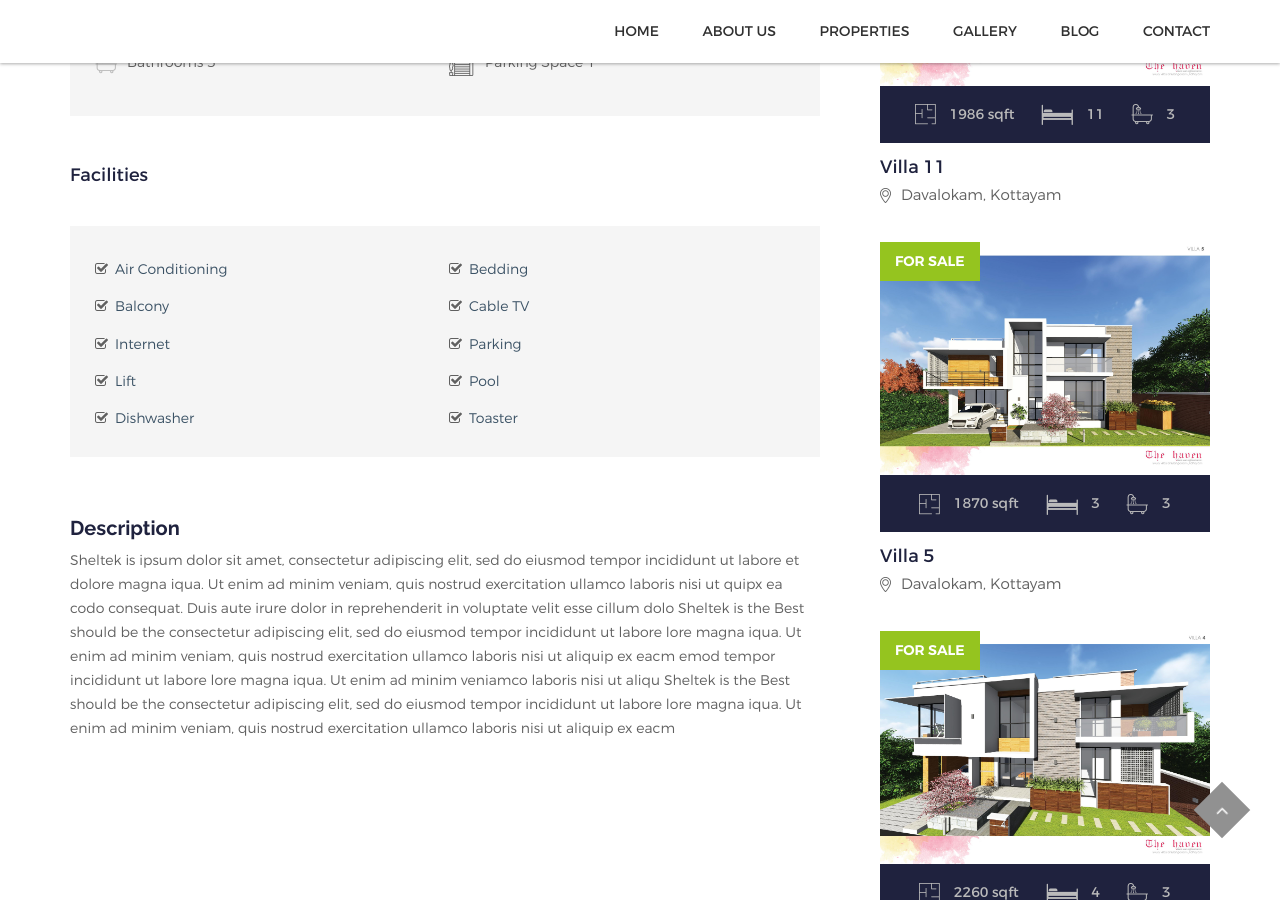
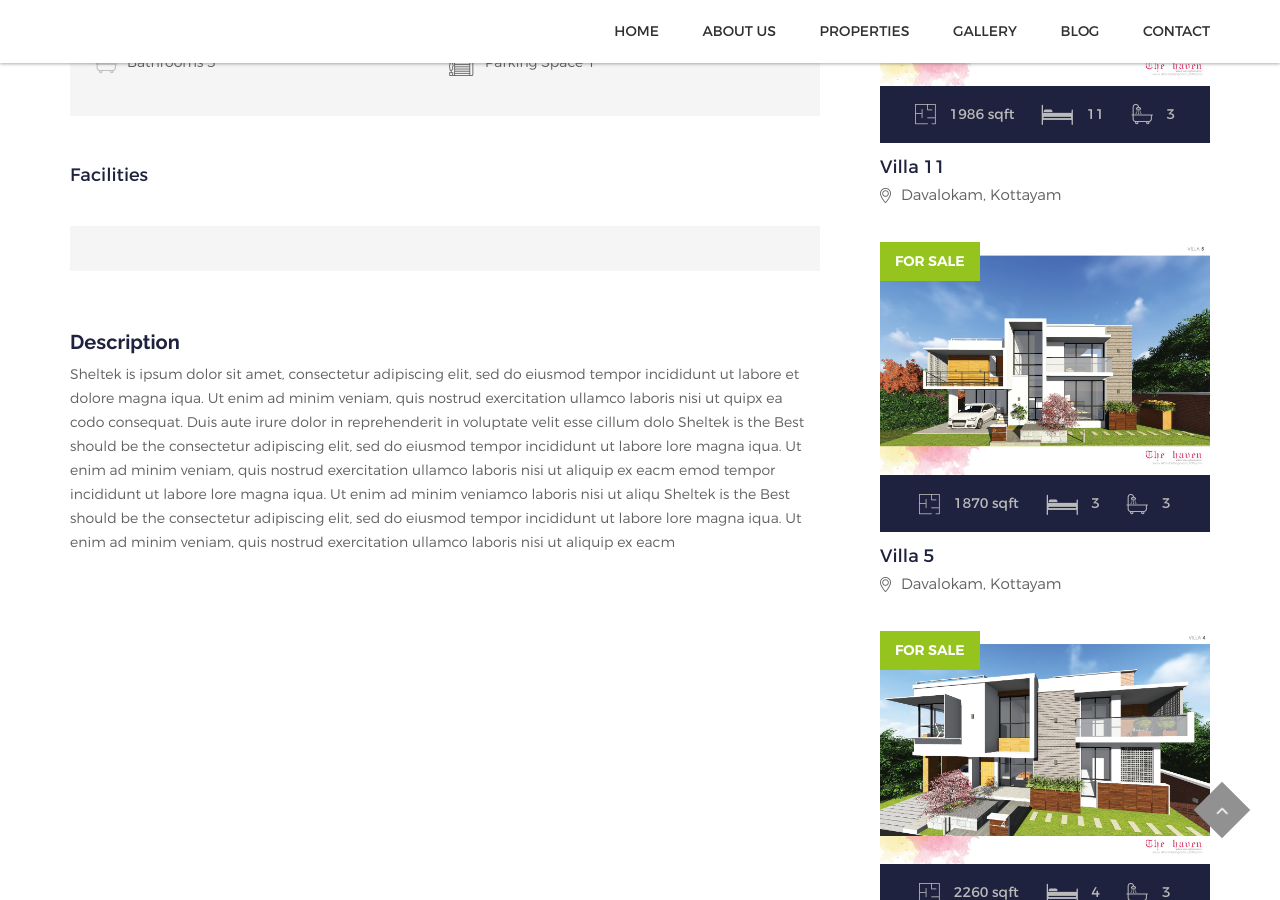
Before and after one commit to altinproperties/altinproperties.github.io, a Jekyll site: the page built from _properties/villa-one.html, in a window 1280 px wide and 900 px high, scrolled down 1127 px. Built offline with Jekyll 4.4.1, drawn with Linux system fonts in a browser that asks for light colours.

Commit message:
Updated Property Layout

```diff
--- a/_layouts/property.html
+++ b/_layouts/property.html
@@ -82,16 +82,9 @@
                                     <h5>Facilities</h5>
                                     <div class="pro-details-amenities-inner bg-gray">
                                         <ul class="amenities-list">
-                                            <li>Air Conditioning</li>
-                                            <li>Bedding</li>
-                                            <li>Balcony</li>
-                                            <li>Cable TV</li>
-                                            <li>Internet</li>
-                                            <li>Parking</li>
-                                            <li>Lift</li>
-                                            <li>Pool</li>
-                                            <li>Dishwasher</li>
-                                            <li>Toaster</li>
+                                            {% for item in page.facilities %}
+                                            <li>{{item}}</li>
+                                            {% endfor %}
                                         </ul>
                                     </div>
                                 </div>
```
